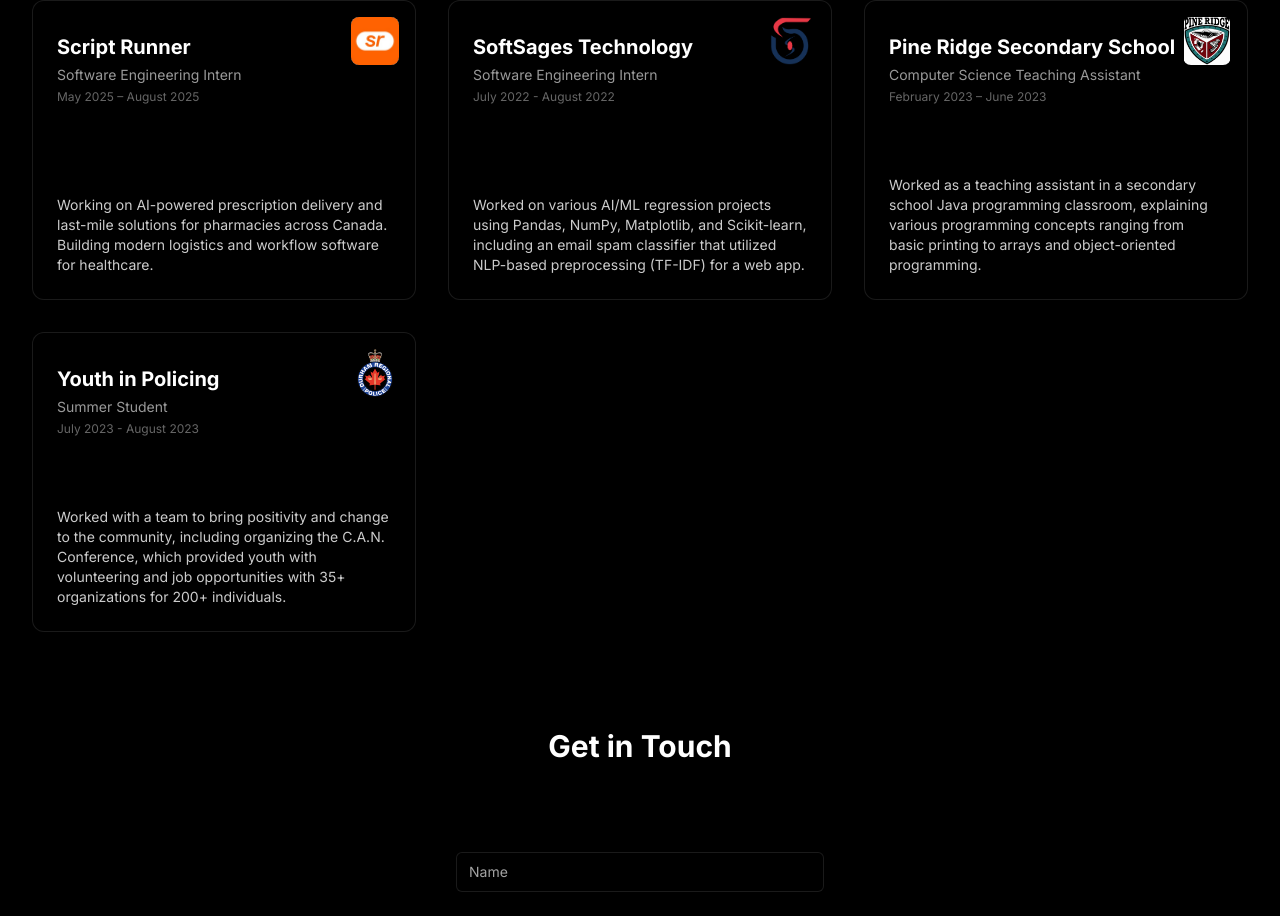
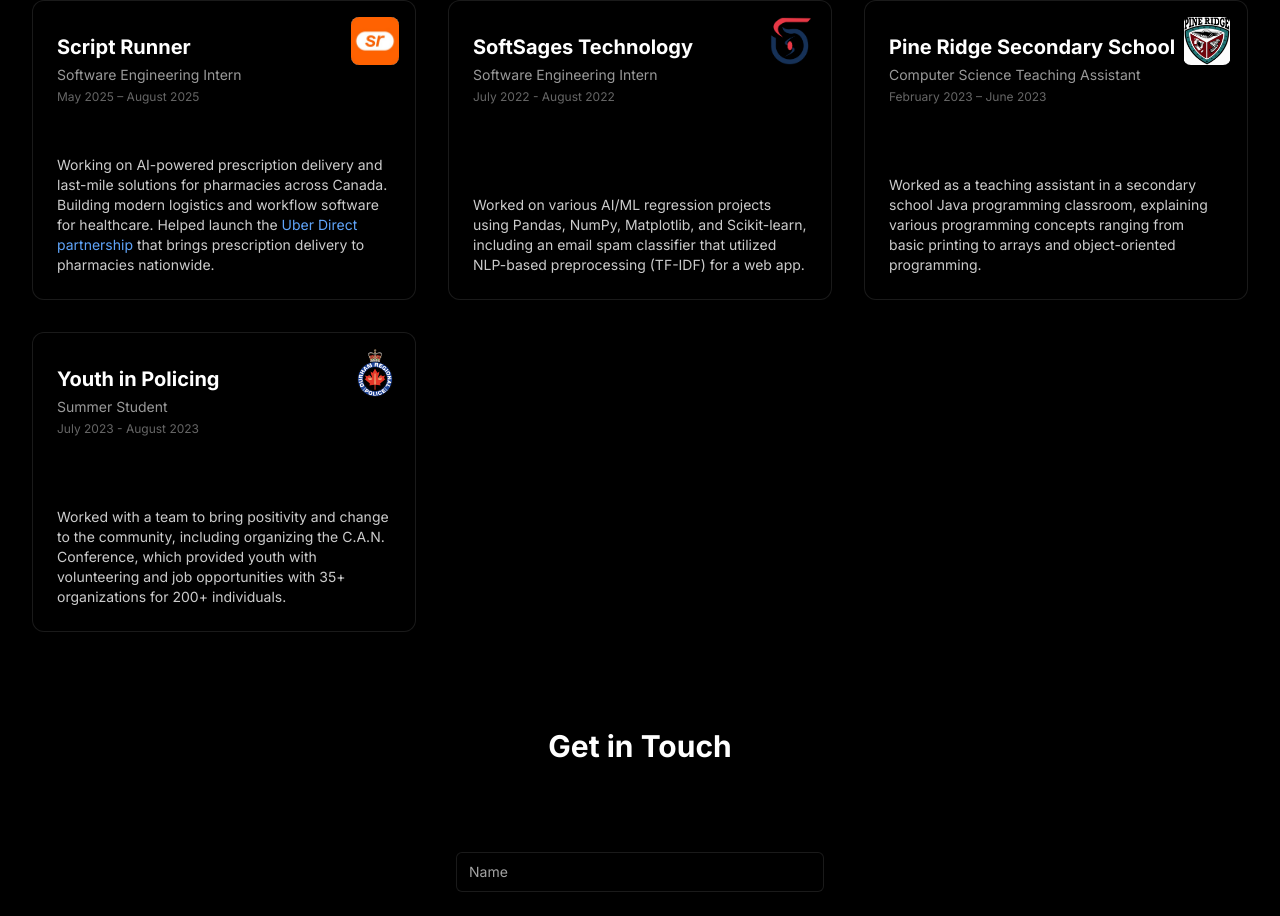
Before and after one commit to adeelakhani/Personal-Portfolio, a Next.js app: page / in a window 1280 px wide. Shown: the part 2723-3639 px from the top of the page. Built offline with nearby package versions, Linux system fonts and the light colour scheme.

Commit message:
add SR article

```diff
--- a/components/sections/experience.tsx
+++ b/components/sections/experience.tsx
@@ -9,7 +9,11 @@
     logo: "/script-runner.jpeg", // Place your logo in public/
     position: "Software Engineering Intern",
     period: "May 2025 – August 2025",
-    description: "Working on AI-powered prescription delivery and last-mile solutions for pharmacies across Canada. Building modern logistics and workflow software for healthcare.",
+    description: (
+      <>
+        Working on AI-powered prescription delivery and last-mile solutions for pharmacies across Canada. Building modern logistics and workflow software for healthcare. Helped launch the <a href="https://ca.finance.yahoo.com/news/script-runner-uber-direct-partner-140000175.html?guccounter=1&guce_referrer=aHR0cHM6Ly93d3cubGlua2VkaW4uY29tLw&guce_referrer_sig=AQAAAKzFW-m5xXL7CR90xGEbBZq9c8-ou_5QgsfXLSbNEe_BfA8DNxBk_23z29s0K9M2XxprPkNmMLuQdHxd9IRd1V76ufLPDQcW3r_9ozvoSHOlnlbD8-8F9c4rVtk1Idq_HNEdMwy0xdtWZoWL5Au5F7h47DQ8VaMbWDHMoa3u8NLk" target="_blank" rel="noopener noreferrer" className="text-blue-400 hover:underline">Uber Direct partnership</a> that brings prescription delivery to pharmacies nationwide.
+      </>
+    ),
   },
   {
     company: "SoftSages Technology",
@@ -63,7 +67,7 @@
               <h3 className="text-xl font-bold mt-2 mb-1">{exp.company}</h3>
               <p className="text-sm text-white/60 mb-1">{exp.position}</p>
               <p className="text-xs text-white/40 mb-2">{exp.period}</p>
-              <p className="text-sm text-white/80 mt-auto">{exp.description}</p>
+              <div className="text-sm text-white/80 mt-auto">{exp.description}</div>
             </div>
           </motion.div>
         ))}
```
